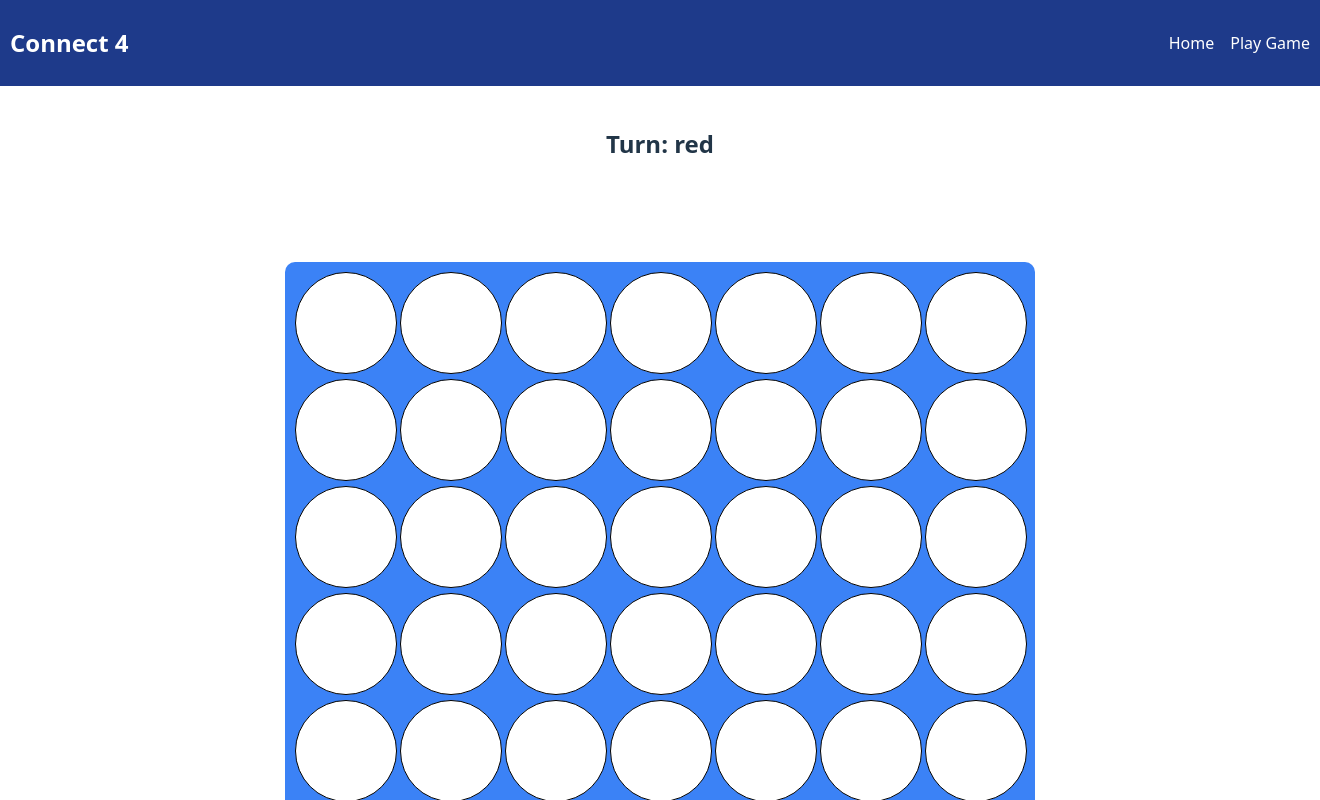
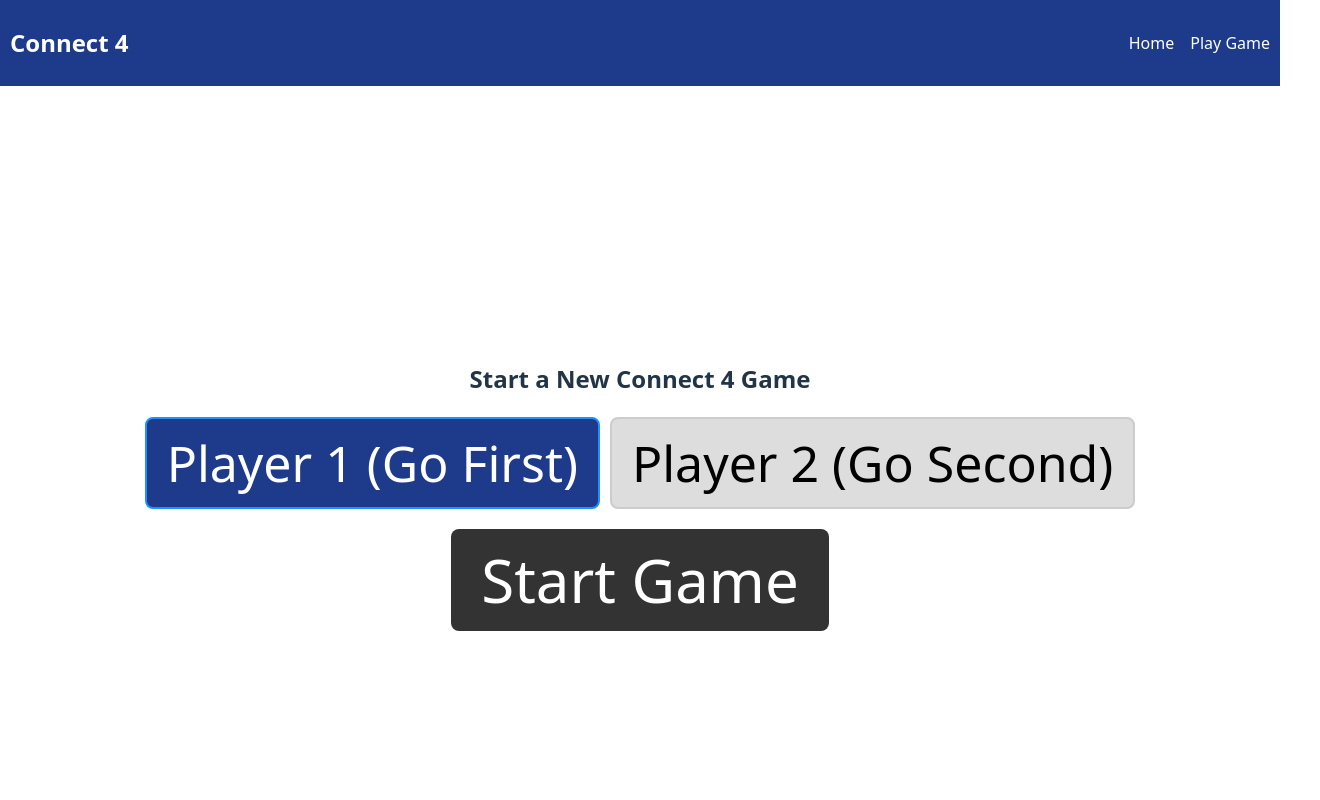
Before and after one commit to Kevinouio/Presentation, a React (Vite) app: page /connect4 in a window 1280 px wide. Shown: the top 800 px of the page, 1320 px wide, since content can reach past the window. Built offline with nearby package versions, Linux system fonts and the light colour scheme.

Commit message:
ADDED API AND ETC.

```diff
--- a/src/components/DroppingPiece.tsx
+++ b/src/components/DroppingPiece.tsx
@@ -19,7 +19,6 @@ const DroppingPiece: React.FC<DroppingPieceProps> = ({
     const [top, setTop] = useState(-cellSize);
 
     useEffect(() => {
-        // Trigger the drop after mount; slight delay to allow initial render.
         const timer = setTimeout(() => {
             setTop(targetRow * cellSize);
         }, 50);
--- a/src/pages/Connect4.tsx
+++ b/src/pages/Connect4.tsx
@@ -1,4 +1,4 @@
-import React, { useState } from "react";
+import React, { useState, useEffect } from "react";
 import Board from "../components/Board";
 import ResetButton from "../components/ResetButton";
 import DroppingPiece from "../components/DroppingPiece";
@@ -12,18 +12,37 @@ interface DroppingPieceInfo {
 }
 
 const Connect4: React.FC = () => {
+    // Start screen and session info
+    const [gameStarted, setGameStarted] = useState(false);
+    const [playerOrder, setPlayerOrder] = useState<"first" | "second">("first");
+    const [gameId, setGameId] = useState<string | null>(null);
+
+    // Game state
     const [board, setBoard] = useState(
-        Array(6)
-            .fill(null)
-            .map(() => Array(7).fill(null))
+        Array(6).fill(null).map(() => Array(7).fill(null))
     );
     const [currentPlayer, setCurrentPlayer] = useState("red");
     const [winner, setWinner] = useState<string | null>(null);
     const [droppingPiece, setDroppingPiece] = useState<DroppingPieceInfo | null>(null);
     const [hoveredColumn, setHoveredColumn] = useState<number | null>(null);
+    const [isModelThinking, setIsModelThinking] = useState(false);
 
-    const handleColumnClick = (colIndex: number) => {
-        if (winner || droppingPiece) return;
+    // Determine colors: player's chosen color versus model's color.
+    const playerColor = playerOrder === "first" ? "red" : "yellow";
+    const modelColor = playerColor === "red" ? "yellow" : "red";
+
+    // Start game handler
+    const handleStartGame = () => {
+        const newGameId = Math.random().toString(36).substring(2, 9);
+        setGameId(newGameId);
+        setGameStarted(true);
+    };
+
+    // Handler for column click (user move)
+    const handleColumnClick = (colIndex: number, isModelMove = false) => {
+        // Prevent moves if there's a winner or a piece is dropping,
+        // and if it's a user move, block it when it's the model's turn.
+        if (winner || droppingPiece || (!isModelMove && currentPlayer === modelColor)) return;
         const newBoard = board.map((row) => [...row]);
         let targetRow = -1;
         for (let row = 5; row >= 0; row--) {
@@ -37,6 +56,7 @@ const Connect4: React.FC = () => {
         setDroppingPiece({ col: colIndex, targetRow, color: currentPlayer });
     };
 
+    // Called when the drop animation completes
     const onDropComplete = () => {
         if (droppingPiece) {
             const { col, targetRow, color } = droppingPiece;
@@ -45,31 +65,114 @@ const Connect4: React.FC = () => {
             if (checkWinner(newBoard, targetRow, col, color)) {
                 setWinner(color);
             } else {
-                setCurrentPlayer(color === "red" ? "yellow" : "red");
+                const nextPlayer = color === "red" ? "yellow" : "red";
+                setCurrentPlayer(nextPlayer);
+                // If it's the model's turn, trigger its move.
+                if (nextPlayer === modelColor) {
+                    getModelMove(newBoard, nextPlayer);
+                }
             }
             setBoard(newBoard);
             setDroppingPiece(null);
         }
     };
 
+    const getModelMove = async (currentBoard: any, moveOrder: string) => {
+        setIsModelThinking(true);
+        const payload = {
+            gameId,
+            board: currentBoard,
+            moveOrder, // should be the model's color
+        };
+
+        try {
+            // Artificial delay to simulate slow API response
+            await new Promise((resolve) => setTimeout(resolve, 2000));
+
+            const response = await fetch("http://127.0.0.1:5000/api/get-move", {
+                method: "POST",
+                headers: { "Content-Type": "application/json" },
+                body: JSON.stringify(payload),
+            });
+            // In getModelMove, when the API returns a move:
+            const data = await response.json();
+            setIsModelThinking(false);
+// Pass 'true' for isModelMove so that the check is bypassed.
+            handleColumnClick(data.move, true);
+
+        } catch (error) {
+            console.error("Error fetching model move:", error);
+            setIsModelThinking(false);
+        }
+    };
+
+    useEffect(() => {
+        console.log("useEffect triggered", { gameStarted, currentPlayer, modelColor, droppingPiece });
+        if (gameStarted && currentPlayer === modelColor && !droppingPiece) {
+            getModelMove(board, currentPlayer);
+        }
+    }, [gameStarted, currentPlayer, droppingPiece, board, modelColor]);
+
+    // Reset game state
     const resetGame = () => {
         setBoard(Array(6).fill(null).map(() => Array(7).fill(null)));
         setCurrentPlayer("red");
         setWinner(null);
         setDroppingPiece(null);
+        setGameStarted(false);
+        setGameId(null);
     };
+
+    if (!gameStarted) {
+        return (
+            <div className="start-game">
+                <h2>Start a New Connect 4 Game</h2>
+                <div className="start-options">
+                    <button
+                        className={`option-button ${playerOrder === "first" ? "selected" : ""}`}
+                        onClick={() => setPlayerOrder("first")}
+                    >
+                        Player 1 (Go First)
+                    </button>
+                    <button
+                        className={`option-button ${playerOrder === "second" ? "selected" : ""}`}
+                        onClick={() => setPlayerOrder("second")}
+                    >
+                        Player 2 (Go Second)
+                    </button>
+                </div>
+                <button className="start-game-button" onClick={handleStartGame}>
+                    Start Game
+                </button>
+            </div>
+        );
+    }
 
     return (
         <div className="connect4-page">
-            <h2 className="status">
-                {winner ? `${winner} wins!` : `Turn: ${currentPlayer}`}
-            </h2>
+            <div className="status-container">
+                <div className="status-info">
+                    <span className="status-label">Your Color:</span>
+                    <span className={`chip ${playerColor}`}></span>
+                </div>
+                <div className="status-info">
+                    <span className="status-label">Current Color:</span>
+                    <span className={`chip ${currentPlayer}`}></span>
+                </div>
+                {winner && (
+                    <div className="status-info winner">
+                        <span className="status-label">Winner:</span>
+                        <span className={`chip ${winner}`}></span>
+                    </div>
+                )}
+            </div>
+            <h3 className="game-id">Game ID: {gameId}</h3>
+            {isModelThinking && (
+                <div className="thinking-message">Model is thinking...</div>
+            )}
             <div className="board-container">
-                {/* Preview row above the board */}
                 <div className="preview-row">
-                    {Array(7)
-                        .fill(null)
-                        .map((_, colIndex) => (
+                    {Array(7).fill(null).map((_, colIndex) => (
                         <div
                             key={colIndex}
                             className="preview-cell"
@@ -83,13 +186,9 @@ const Connect4: React.FC = () => {
                         </div>
                     ))}
                 </div>
-                {/* Actual game board */}
                 <Board board={board} onColumnClick={handleColumnClick} />
-                {/* Overlay on top of the board to capture hover events */}
                 <div className="board-hover-overlay">
-                    {Array(7)
-                        .fill(null)
-                        .map((_, colIndex) => (
+                    {Array(7).fill(null).map((_, colIndex) => (
                         <div
                             key={colIndex}
                             className="hover-overlay-column"
@@ -99,7 +198,6 @@ const Connect4: React.FC = () => {
                         />
                     ))}
                 </div>
-                {/* Dropping piece animation */}
                 {droppingPiece && (
                     <DroppingPiece
                         colIndex={droppingPiece.col}
--- a/src/styles/Connect4.css
+++ b/src/styles/Connect4.css
@@ -6,6 +6,52 @@
     min-height: 100vh;
     width: 100vw;
     padding: 20px;
+}
+/* Start game screen styling */
+.start-game {
+    display: flex;
+    flex-direction: column;
+    align-items: center;
+    justify-content: center;
+    height: 100vh;
+    width: 100vw;
+}
+
+.start-options {
+    display: flex;
+    gap: 10px;
+    margin-bottom: 20px;
+}
+
+.option-button {
+    padding: 10px 20px;
+    background-color: #ddd;
+    border: 2px solid #ccc;
+    border-radius: 8px;
+    cursor: pointer;
+    font-size: 50px;
+    transition: background-color 0.3s, border-color 0.3s;
+}
+
+.option-button.selected {
+    background-color: #1e3a8a;
+    border-color: #1e90ff;
+    color: #fff;
+}
+
+.start-game-button {
+    padding: 10px 30px;
+    background-color: #333;
+    color: #fff;
+    border: none;
+    border-radius: 8px;
+    cursor: pointer;
+    font-size: 60px;
+    transition: background-color 0.3s;
+}
+
+.start-game-button:hover {
+    background-color: #1e3a8a;
 }
 
 .board-container {
@@ -40,6 +86,46 @@
     transform: translateY(91px) translateX(11px); /* Move down slightly */
 
 }
+.status-container {
+    display: flex;
+    justify-content: space-around;
+    align-items: center;
+    margin-bottom: 20px;
+}
+
+.status-info {
+    display: flex;
+    align-items: center;
+    gap: 8px;
+    font-size: 40px;
+    font-weight: bold;
+}
+
+.status-label {
+    margin-right: 4px;
+}
+
+.chip {
+    display: inline-block;
+    width: 50px;
+    height: 50px;
+    border-radius: 50%;
+    border: 2px solid #333;
+}
+
+.chip.red {
+    background-color: red;
+}
+
+.chip.yellow {
+    background-color: yellow;
+}
+
+.status-info.winner {
+    background-color: #e0e0e0;
+    padding: 5px 10px;
+    border-radius: 8px;
+}
 
 .preview-piece.red {
     background-color: red;
@@ -66,3 +152,10 @@
     /* You can add a subtle hover effect if desired:
     background-color: rgba(255, 255, 255, 0.1); */
 }
+
+.thinking-message {
+    text-align: center;
+    font-size: 20px;
+    color: #555;
+    margin-bottom: 10px;
+}
```
Also changed, not shown: 1 other file (tests, documents, lock files or other folders). Lines whose indentation alone changed are shown as unchanged.
